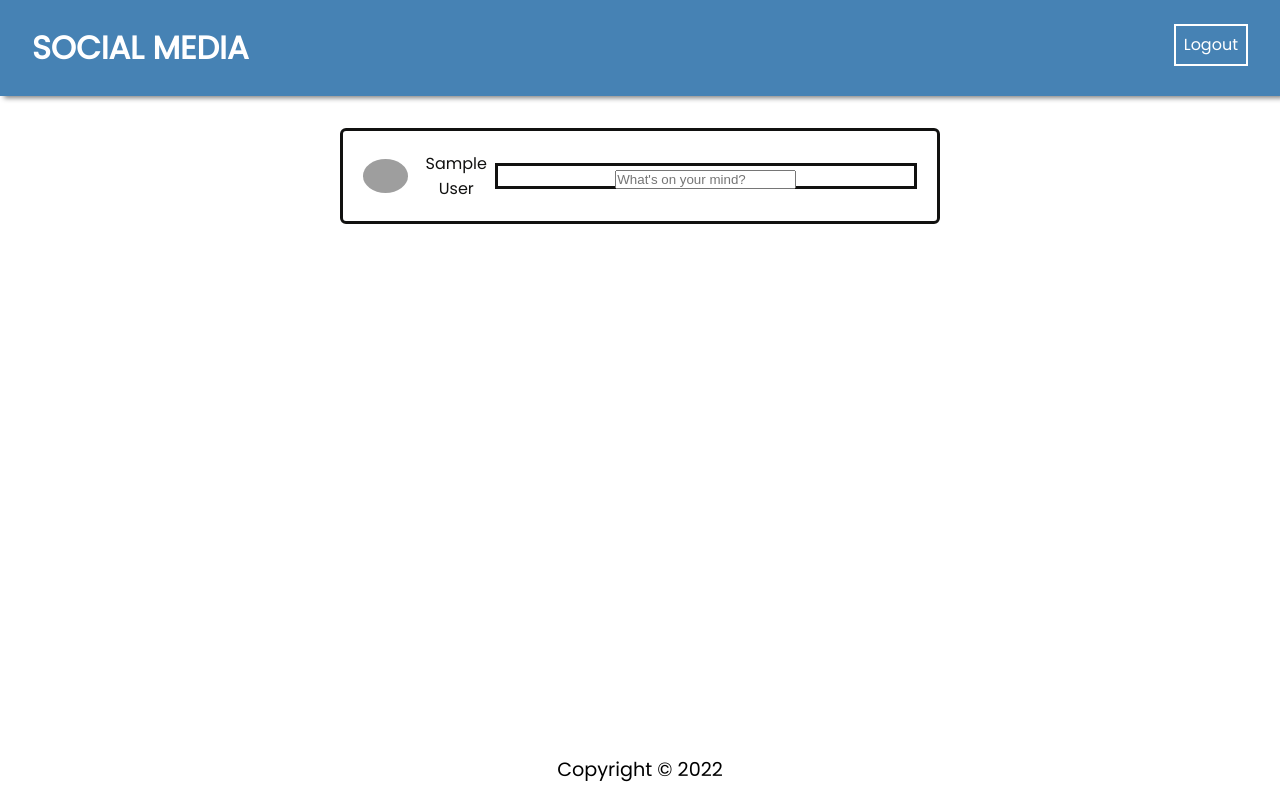
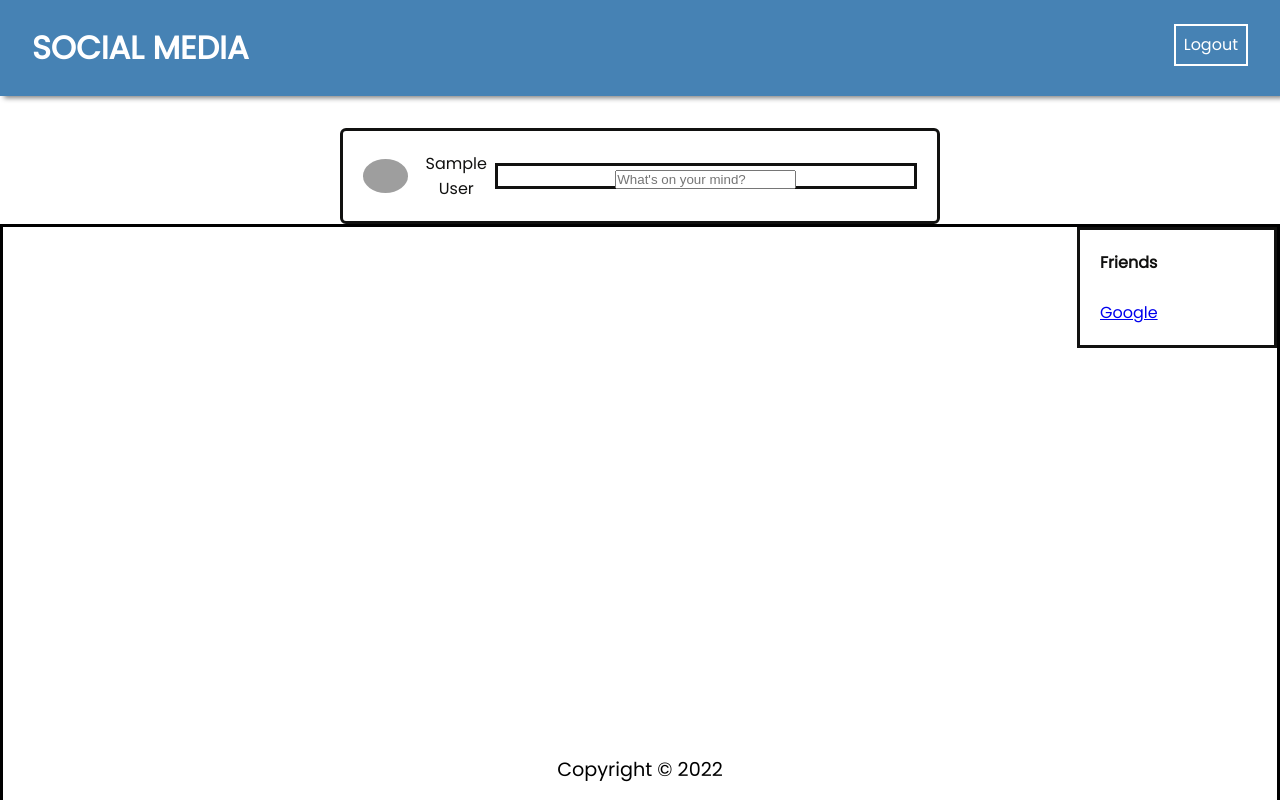
Before and after one commit to n-roberge/dCC-social-media, a React (Create React App) app in the folder frontend/: page / in a window 1280 px wide. Shown: the top 800 px of the page. Built offline with nearby package versions, Linux system fonts and the light colour scheme; sample sign-in values are in the browser's storage; grey boxes are pictures that could not be loaded.

Commit message:
add friendslist on right panel of homepage

```diff
--- a/frontend/src/pages/HomePage/HomePage.css
+++ b/frontend/src/pages/HomePage/HomePage.css
@@ -4,7 +4,8 @@
     border-radius: 6px;
     padding: 20px;
     color: rgb(17, 17, 16);
-    border: solid
+    border: solid;
+
 }
 
 .user-profile{
@@ -22,3 +23,30 @@
     font-weight: 500;
     color:brown
 }
+
+ .right-panel {
+   width: 200px;
+   display: flex;
+
+
+}
+
+.HomePage{
+    width: 100%;
+    border: solid;
+    display: flex;
+    height: 100vh;
+    justify-content: flex-start;
+    flex-direction: column;
+    align-items: flex-end;                                                                                                ;
+}
+.right-panel .friendsList {
+    width:100%;
+    background: #fff;
+    border-radius: 0px;
+    padding: 20px;
+    color: rgb(17, 17, 16);
+    border: solid;
+
+
+}
--- a/frontend/src/pages/HomePage/HomePage.js
+++ b/frontend/src/pages/HomePage/HomePage.js
@@ -11,6 +11,7 @@ const HomePage = () => {
   );
   console.log(user);
   return (
+    <body>
       <div className="container">
         <div className="user-profile">
           <div className="user-profile img">{user.img}</div>
@@ -18,6 +19,20 @@ const HomePage = () => {
           <Post />
         </div>
       </div>
+      <div className="HomePage">
+        <div className="right-panel">
+          <div className="friendsList">
+            <h4>Friends</h4>
+            <a className="friend" href="#">
+              <div className="dp">
+                <img src="" alt=""></img>
+              </div>
+              <p className="name">Google</p>
+            </a>
+          </div>
+        </div>
+      </div>
+    </body>
   );
 };
 
```
Lines whose indentation alone changed are shown as unchanged.
